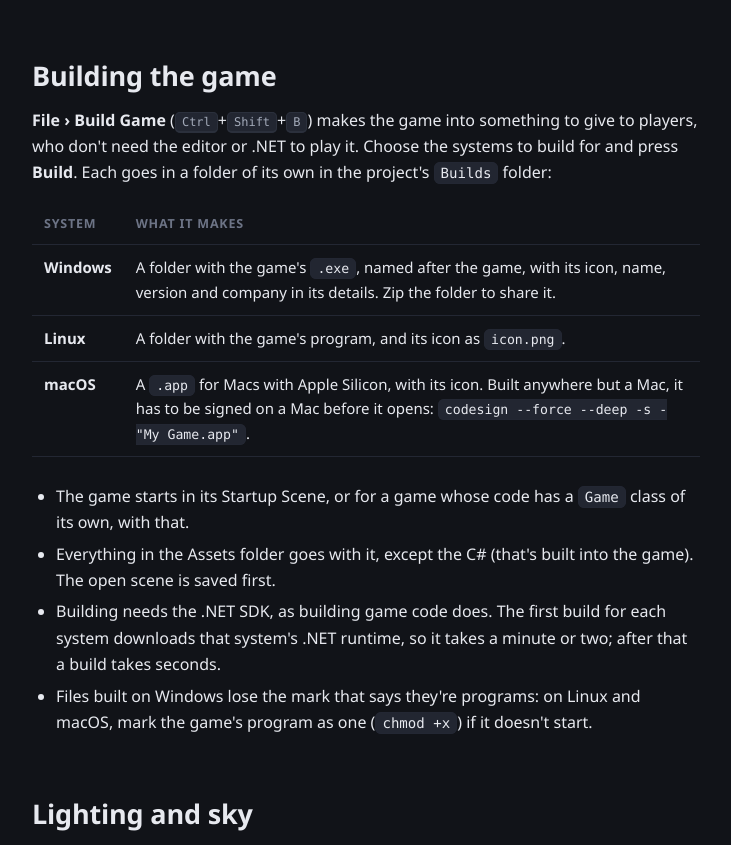
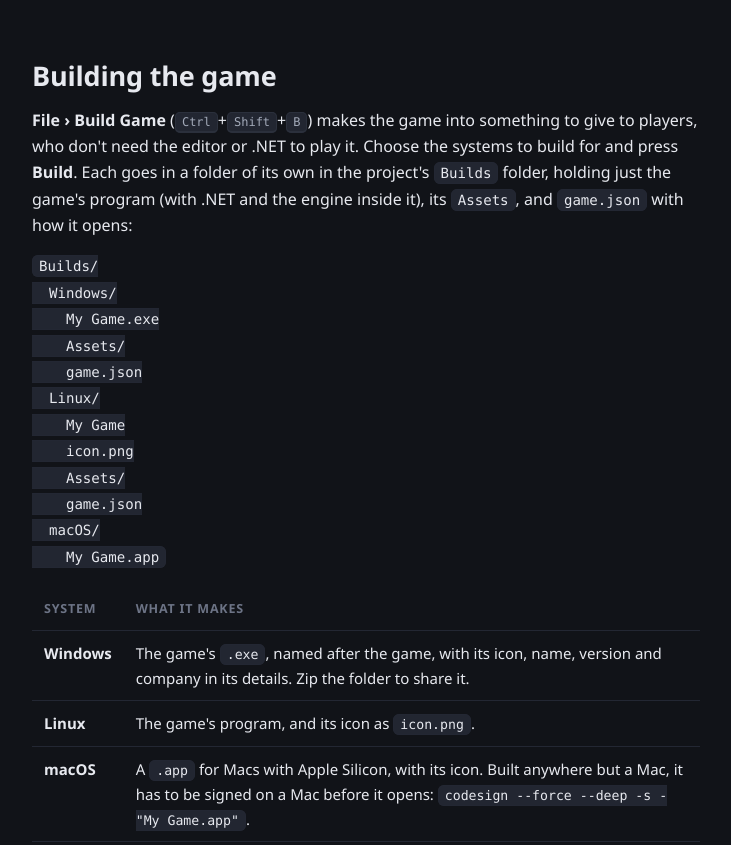
Before and after one commit to BiggyStudios/Vertex, a plain HTML site: page docs/editor.html in a window 1280 px wide. Shown: the part 5738-6583 px from the top of the page, without its empty margins (294-1025 px from the left). Drawn offline with Linux system fonts and the light colour scheme.

Commit message:
Docs: what a built game's folder holds

```diff
--- a/docs/editor.html
+++ b/docs/editor.html
@@ -102,17 +102,30 @@
     </ul>
 
     <h2>Building the game</h2>
-    <p><strong>File › Build Game</strong> (<kbd>Ctrl</kbd>+<kbd>Shift</kbd>+<kbd>B</kbd>) makes the game into something to give to players, who don't need the editor or .NET to play it. Choose the systems to build for and press <strong>Build</strong>. Each goes in a folder of its own in the project's <code>Builds</code> folder:</p>
+    <p><strong>File › Build Game</strong> (<kbd>Ctrl</kbd>+<kbd>Shift</kbd>+<kbd>B</kbd>) makes the game into something to give to players, who don't need the editor or .NET to play it. Choose the systems to build for and press <strong>Build</strong>. Each goes in a folder of its own in the project's <code>Builds</code> folder, holding just the game's program (with .NET and the engine inside it), its <code>Assets</code>, and <code>game.json</code> with how it opens:</p>
+    <pre><code>Builds/
+  Windows/
+    My Game.exe
+    Assets/
+    game.json
+  Linux/
+    My Game
+    icon.png
+    Assets/
+    game.json
+  macOS/
+    My Game.app</code></pre>
     <table>
         <tr><th>System</th><th>What it makes</th></tr>
-        <tr><td><strong>Windows</strong></td><td>A folder with the game's <code>.exe</code>, named after the game, with its icon, name, version and company in its details. Zip the folder to share it.</td></tr>
-        <tr><td><strong>Linux</strong></td><td>A folder with the game's program, and its icon as <code>icon.png</code>.</td></tr>
+        <tr><td><strong>Windows</strong></td><td>The game's <code>.exe</code>, named after the game, with its icon, name, version and company in its details. Zip the folder to share it.</td></tr>
+        <tr><td><strong>Linux</strong></td><td>The game's program, and its icon as <code>icon.png</code>.</td></tr>
         <tr><td><strong>macOS</strong></td><td>A <code>.app</code> for Macs with Apple Silicon, with its icon. Built anywhere but a Mac, it has to be signed on a Mac before it opens: <code>codesign --force --deep -s - "My Game.app"</code>.</td></tr>
     </table>
     <ul>
         <li>The game starts in its Startup Scene, or for a game whose code has a <code>Game</code> class of its own, with that.</li>
         <li>Everything in the Assets folder goes with it, except the C# (that's built into the game). The open scene is saved first.</li>
-        <li>Building needs the .NET SDK, as building game code does. The first build for each system downloads that system's .NET runtime, so it takes a minute or two; after that a build takes seconds.</li>
+        <li>Building needs the .NET SDK, as building game code does. The first build for each system downloads that system's .NET runtime, so it takes a minute or two; after that a build takes seconds. A build is about 50 MB.</li>
+        <li>The first time the game starts on a computer, it unpacks the libraries for its window, sound and physics into a cache folder of .NET's, and uses them from there after that.</li>
         <li>Files built on Windows lose the mark that says they're programs: on Linux and macOS, mark the game's program as one (<code>chmod +x</code>) if it doesn't start.</li>
     </ul>
 
```
